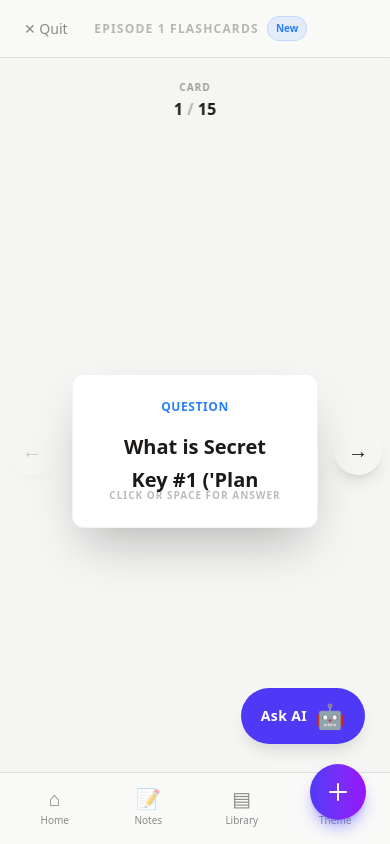
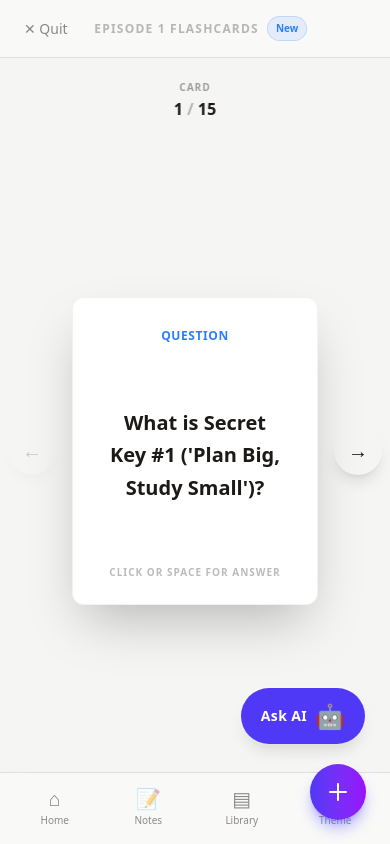
Before and after one commit to SGiQ/nclex-study-guide, a Next.js app: page /flashcards/1 in a window 390 px wide. Built offline with nearby package versions, Linux system fonts and the light colour scheme.

Commit message:
fix(flashcards): Optimize mobile layout with taller aspect ratio and flexbox to prevent text overlap

```diff
--- a/app/flashcards/[id]/page.tsx
+++ b/app/flashcards/[id]/page.tsx
@@ -182,7 +182,7 @@ export default function FlashcardRunnerPage({ params }: { params: Promise<{ id:
                 <div className="flex-1 flex flex-col items-center justify-center w-full max-w-3xl mx-4">
                     {/* 3D Flip Card Container */}
                     <div
-                        className="relative w-full aspect-[16/10] max-h-[65vh] cursor-pointer group"
+                        className="relative w-full aspect-[4/5] sm:aspect-[16/10] max-h-[65vh] cursor-pointer group"
                         onClick={() => setIsFlipped(!isFlipped)}
                     >
                         <div
@@ -192,56 +192,76 @@ export default function FlashcardRunnerPage({ params }: { params: Promise<{ id:
 
                             {/* FRONT */}
                             <div
-                                className="absolute inset-0 backface-hidden bg-card rounded-xl border border-card-border p-6 sm:p-10 flex flex-col items-center justify-center text-center shadow-2xl group-hover:border-card-border/70 transition-colors"
+                                className="absolute inset-0 backface-hidden bg-card rounded-xl border border-card-border p-6 sm:p-10 flex flex-col justify-between items-center text-center shadow-2xl group-hover:border-card-border/70 transition-colors"
                             >
-                                <span className="text-xs uppercase font-bold text-blue-500 tracking-wider mb-4 sm:mb-6">Question</span>
-                                <h2 className="text-xl sm:text-2xl md:text-3xl font-bold leading-relaxed text-foreground px-4 overflow-y-auto max-h-full scrollbar-hide">
-                                    {currentCard.front}
-                                </h2>
-                                <div className="absolute bottom-6 text-foreground/40 text-[10px] sm:text-xs font-bold tracking-widest animate-pulse">
+                                <div className="flex-none">
+                                    <span className="text-xs uppercase font-bold text-blue-500 tracking-wider">Question</span>
+                                </div>
+                                <div className="flex-1 flex items-center justify-center w-full min-h-0 py-4">
+                                    <h2 className="text-xl sm:text-2xl md:text-3xl font-bold leading-relaxed text-foreground px-2 overflow-y-auto max-h-full scrollbar-hide">
+                                        {currentCard.front}
+                                    </h2>
+                                </div>
+                                <div className="flex-none text-foreground/40 text-[10px] sm:text-xs font-bold tracking-widest animate-pulse">
                                     CLICK OR SPACE FOR ANSWER
                                 </div>
                             </div>
 
                             {/* BACK */}
                             <div
-                                className="absolute inset-0 backface-hidden bg-card rounded-xl border border-purple-500/30 p-6 sm:p-10 flex flex-col items-center justify-center text-center shadow-2xl rotate-y-180"
+                                className="absolute inset-0 backface-hidden bg-card rounded-xl border border-purple-500/30 p-6 sm:p-10 flex flex-col justify-between items-center text-center shadow-2xl rotate-y-180"
                             >
-                                <span className="text-xs uppercase font-bold text-purple-500 tracking-wider mb-4 sm:mb-6">Answer</span>
-                                <p className="text-lg sm:text-xl md:text-2xl font-medium text-foreground/90 leading-relaxed px-4 overflow-y-auto max-h-[60%] scrollbar-hide">
-                                    {currentCard.back}
-                                </p>
+                                <div className="flex-none w-full relative">
+                                    <span className="text-xs uppercase font-bold text-purple-500 tracking-wider block mb-1">Answer</span>
 
-                                {/* SRS Difficulty Buttons */}
-                                <div className="absolute bottom-6 w-full px-6" onClick={(e) => e.stopPropagation()}>
-                                    <div className="text-[9px] text-foreground/40 text-center mb-2 font-bold tracking-widest">
+                                    {/* Explain Button - Header Position */}
+                                    <button
+                                        onClick={(e) => {
+                                            e.stopPropagation();
+                                            handleExplain();
+                                        }}
+                                        className="absolute right-0 top-0 px-2.5 py-1 rounded-full bg-indigo-500/10 text-indigo-500 hover:bg-indigo-500/20 text-[10px] font-bold flex items-center gap-1 transition-colors border border-indigo-500/10"
+                                    >
+                                        <span>✨</span> <span className="hidden sm:inline">Explain</span>
+                                    </button>
+                                </div>
+
+                                <div className="flex-1 flex items-center justify-center w-full min-h-0 py-4">
+                                    <p className="text-lg sm:text-xl md:text-2xl font-medium text-foreground/90 leading-relaxed px-2 overflow-y-auto max-h-full scrollbar-hide">
+                                        {currentCard.back}
+                                    </p>
+                                </div>
+
+                                {/* SRS Difficulty Buttons - Footer Position */}
+                                <div className="flex-none w-full px-2 sm:px-6" onClick={(e) => e.stopPropagation()}>
+                                    <div className="text-[9px] text-foreground/40 text-center mb-3 font-bold tracking-widest">
                                         HOW WELL DID YOU KNOW THIS?
                                     </div>
-                                    <div className="grid grid-cols-4 gap-2 max-w-md mx-auto">
+                                    <div className="grid grid-cols-4 gap-2 w-full max-w-md mx-auto">
                                         <button
                                             onClick={() => handleDifficulty('again')}
-                                            className="px-2 py-2 rounded-lg bg-red-500/10 text-red-500 hover:bg-red-500/20 text-xs font-bold transition-colors border border-red-500/20"
+                                            className="px-1 py-3 rounded-lg bg-red-500/10 text-red-500 hover:bg-red-500/20 text-xs font-bold transition-colors border border-red-500/20 flex flex-col items-center justify-center gap-1"
                                         >
                                             <div>Again</div>
                                             <div className="text-[9px] opacity-60 hidden sm:block">&lt;1m</div>
                                         </button>
                                         <button
                                             onClick={() => handleDifficulty('hard')}
-                                            className="px-2 py-2 rounded-lg bg-orange-500/10 text-orange-500 hover:bg-orange-500/20 text-xs font-bold transition-colors border border-orange-500/20"
+                                            className="px-1 py-3 rounded-lg bg-orange-500/10 text-orange-500 hover:bg-orange-500/20 text-xs font-bold transition-colors border border-orange-500/20 flex flex-col items-center justify-center gap-1"
                                         >
                                             <div>Hard</div>
                                             <div className="text-[9px] opacity-60 hidden sm:block">&lt;10m</div>
                                         </button>
                                         <button
                                             onClick={() => handleDifficulty('good')}
-                                            className="px-2 py-2 rounded-lg bg-green-500/10 text-green-500 hover:bg-green-500/20 text-xs font-bold transition-colors border border-green-500/20"
+                                            className="px-1 py-3 rounded-lg bg-green-500/10 text-green-500 hover:bg-green-500/20 text-xs font-bold transition-colors border border-green-500/20 flex flex-col items-center justify-center gap-1"
                                         >
                                             <div>Good</div>
                                             <div className="text-[9px] opacity-60 hidden sm:block">1d</div>
                                         </button>
                                         <button
                                             onClick={() => handleDifficulty('easy')}
-                                            className="px-2 py-2 rounded-lg bg-blue-500/10 text-blue-500 hover:bg-blue-500/20 text-xs font-bold transition-colors border border-blue-500/20"
+                                            className="px-1 py-3 rounded-lg bg-blue-500/10 text-blue-500 hover:bg-blue-500/20 text-xs font-bold transition-colors border border-blue-500/20 flex flex-col items-center justify-center gap-1"
                                         >
                                             <div>Easy</div>
                                             <div className="text-[9px] opacity-60 hidden sm:block">4d</div>
@@ -252,15 +272,7 @@ export default function FlashcardRunnerPage({ params }: { params: Promise<{ id:
                                     </div>
                                 </div>
 
-                                {/* Explain Button */}
-                                <div className="absolute top-4 right-4" onClick={(e) => e.stopPropagation()}>
-                                    <button
-                                        onClick={handleExplain}
-                                        className="px-3 py-1.5 rounded-full bg-indigo-500/10 text-indigo-500 hover:bg-indigo-500/20 text-xs font-bold flex items-center gap-2 transition-colors border border-indigo-500/10"
-                                    >
-                                        <span className="text-base">✨</span> <span className="hidden sm:inline">Explain</span>
-                                    </button>
-                                </div>
+                                {/* Removed absolute explain button since it's now in header */}
                             </div>
 
                         </div>
```
